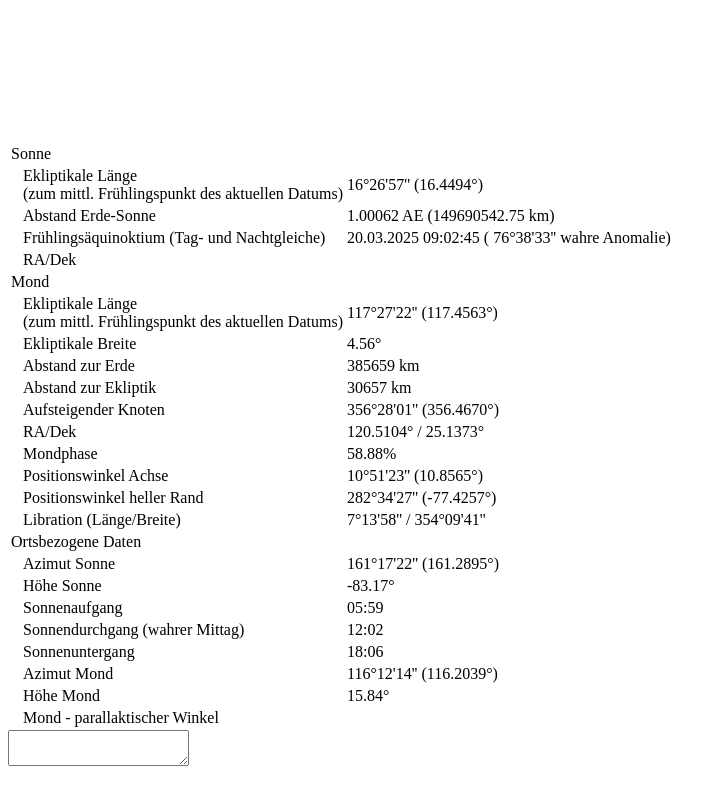
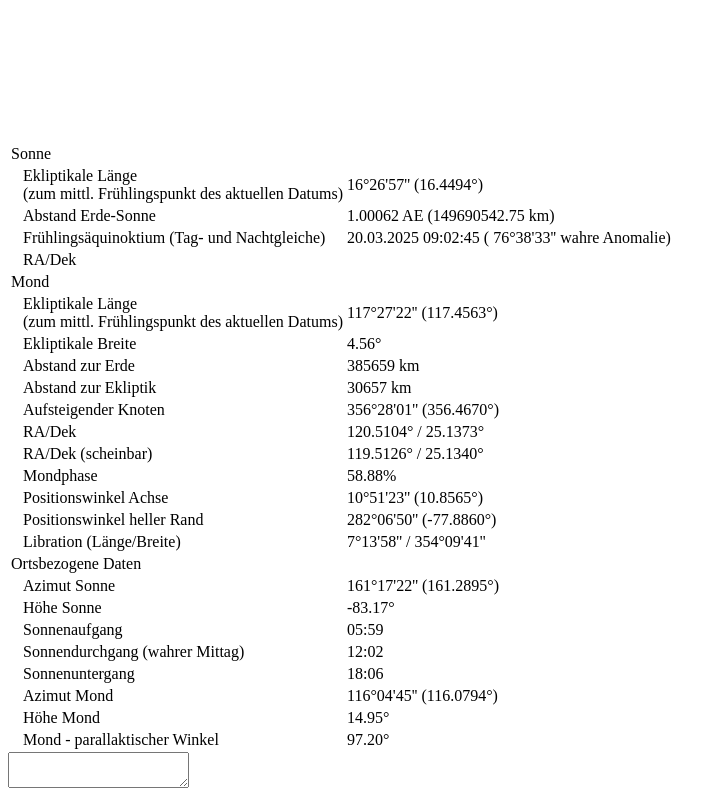
Before and after one commit to kmio42/astro-playground, a plain HTML site: page Mond.html in a window 1280 px wide. Shown: the part 1218-2018 px from the top of the page, without its empty margins (0-725 px from the left). Before the commit the page ends 1996 px from the top, so only its background shows below. Drawn offline with Linux system fonts and the light colour scheme.

Commit message:
corrections

```diff
--- a/Mond.html
+++ b/Mond.html
@@ -45,7 +45,7 @@
         // Parameter für Bild 1 "Erdposition"
 
         const earth = {
-            radius: 40,
+            radius: 30,
             color: 'darkblue',
             orbit: {
                 radius: 280,
@@ -53,13 +53,13 @@
             },
             indicator: {
                 width: 2,
-                length: 30,
+                length: 60,
                 color: 'red'
             }
         };
 
         const moon = {
-            radius: 25,
+            radius: 20,
             color: 'gray',
             orbit: {
                 radius: 250
@@ -93,7 +93,7 @@
             ctx.clearRect(0, 0, canvas.width, canvas.height); // Bildschirm leeren
             ctx.translate(canvas.width/2, canvas.height/2);
 
-            const axleRot = createRotationMatrix({x:0,y:0,z:1},moonAxle-q);//axleRot
+            const axleRot = createRotationMatrix({x:0,y:0,z:1},moonAxle-q-0.389615);//axleRot
             const libLongitudeRot = createRotationMatrix({x:0,y:1,z:0},libration.longitude-2.009*deg2rad);
             const libLatitudeRot = createRotationMatrix({x:1,y:0,z:0},libration.latitude-0.64*deg2rad);
             let rotMatrix = multiplyMatrix(libLatitudeRot,libLongitudeRot);
@@ -743,16 +743,18 @@
             const risingKnotMoon = calculateRisingKnotMoon(julianDate);
             const moonDistanceEcliptic = moon.distance * Math.sin(moon.latitude);
             const moonAxle = calculateMoonAxle(julianDate,moon);
-
-            const moonRaDek = calculateRaDek(moon.longitude, moon.latitude);
+            const moonParallax = Math.asin(6378.14/moon.distance);
+
+
+            const moonRaDekRaw = calculateRaDek(moon.longitude, moon.latitude);
+            const moonRaDek = calculateParallax(moonRaDekRaw,moonParallax,siderealTime/12*Math.PI+longitude*deg2rad);
+
             const moonAzimutHeight = calculateHAzFromRaDek(moonRaDek,siderealTime/12*Math.PI+longitude*deg2rad);
-            const moonParallax = Math.asin(6378.14/moon.distance);
-            console.log("Mond Parallaxe:", moonParallax*rad2deg*60);
-            const moonPhase = calculateMoonPhase(sunRaDek, orbitRadiusEarth*aeTokm, calculateParallax(moonRaDek,moonParallax,siderealTime/12*Math.PI+longitude*deg2rad), moon.distance);
+            const moonPhase = calculateMoonPhase(sunRaDek, orbitRadiusEarth*aeTokm, moonRaDek, moon.distance);
 
             const moonRand = Math.atan2(Math.cos(sunRaDek.dek)*Math.sin(sunRaDek.ra - moonRaDek.ra),
-            Math.sin(sunRaDek.dek)*Math.cos(moonRaDek.dek) - Math.cos(sunRaDek.dek)*Math.sin(moonRaDek.dek)*Math.cos(sunRaDek.ra - moonRaDek.ra)
-            );
+            Math.sin(sunRaDek.dek)*Math.cos(moonRaDek.dek) - Math.cos(sunRaDek.dek)*Math.sin(moonRaDek.dek)*Math.cos(sunRaDek.ra - moonRaDek.ra));
+            const moonParallacticAngle = calculateParallacticAngle(moonRaDek,siderealTime/12*Math.PI+longitude*deg2rad);
 
             //Sonnenauf- und Untergang
             const sunriseSet = calculateSunriseSunset(julianDate);
@@ -773,7 +775,8 @@
 
             document.getElementById("moonRisingKnot").innerText = radToDegString(risingKnotMoon) + " ("+normalizeAngleDegree(risingKnotMoon*rad2deg).toFixed(4)+'°)';
 
-            document.getElementById("moonRADEK").innerText = normalizeAngleDegree(moonRaDek.ra*rad2deg).toFixed(4) + "° / " + (moonRaDek.dek*rad2deg).toFixed(4)+"°";
+            document.getElementById("moonRADEK").innerText = normalizeAngleDegree(moonRaDekRaw.ra*rad2deg).toFixed(4) + "° / " + (moonRaDekRaw.dek*rad2deg).toFixed(4)+"°";
+            document.getElementById("moonRADEKCorrect").innerText = normalizeAngleDegree(moonRaDek.ra*rad2deg).toFixed(4) + "° / " + (moonRaDek.dek*rad2deg).toFixed(4)+"°";
 
             document.getElementById("eclipticalLength").innerText = radToDegString(eclipticalLength) + " ("+normalizeAngleDegree(eclipticalLength*rad2deg).toFixed(4)+'°)';
 
@@ -799,6 +802,8 @@
             (moonRand*rad2deg).toFixed(4)+"°)";
             document.getElementById("moonLibration").innerText = radToDegString(moonAxle.libration.longitude) + " / "+
             radToDegString(moonAxle.libration.latitude);
+
+            document.getElementById("moonParallacticAngle").innerText = (moonParallacticAngle*rad2deg).toFixed(2)+"°";
 
 
 
@@ -1263,6 +1268,15 @@
         }
 
         /**
+         * Berechnung parallaktischer Winkel - wie ein Himmelskörper während einer bestimmten Zeit am Himmel gedreht erscheint
+         */
+         function calculateParallacticAngle(radek,siderealTime) {
+            const q = Math.atan2(Math.sin(siderealTime - radek.ra), Math.tan(latitude*deg2rad)*Math.cos(radek.dek) - Math.sin(radek.dek)*Math.cos(siderealTime - radek.ra));
+            return q;
+         }
+
+
+        /**
          * Interpolationsformel aus "Astronomische Algorithmen" von Jean Meuss
          */
         function interpolate(y1,y2,y3,n) {
@@ -2201,7 +2215,7 @@
     </tr>
 
     <tr>
-        <td rowspan ="10"></td>
+        <td rowspan ="11"></td>
         <td>Ekliptikale Länge <br>(zum mittl. Frühlingspunkt des aktuellen Datums)</td>
         <td><span id="moonLongitude"></td>
     </tr>
@@ -2224,6 +2238,10 @@
     <tr>
         <td>RA/Dek</td>
         <td><span id="moonRADEK"></td>
+    </tr>
+    <tr>
+        <td>RA/Dek (scheinbar)</td>
+        <td><span id="moonRADEKCorrect"></td>
     </tr>
     <tr>
         <td>Mondphase</td>
@@ -2276,7 +2294,7 @@
     </tr>
     <tr>
         <td>Mond - parallaktischer Winkel</td>
-        <td><span id="moonQ"></td>
+        <td><span id="moonParallacticAngle"></td>
     </tr>
     </table>
 
```
Also changed, not shown: mond.png (added).
